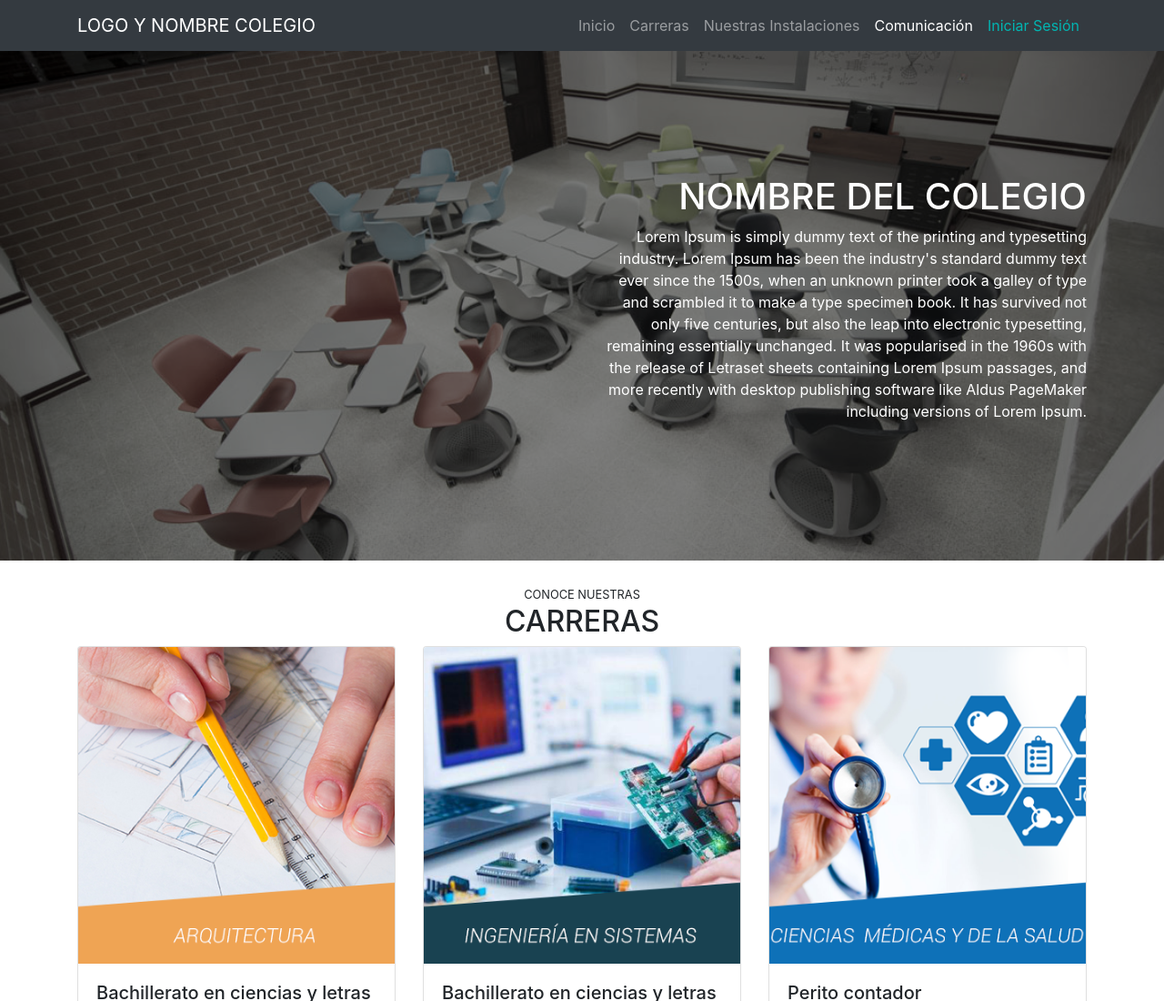
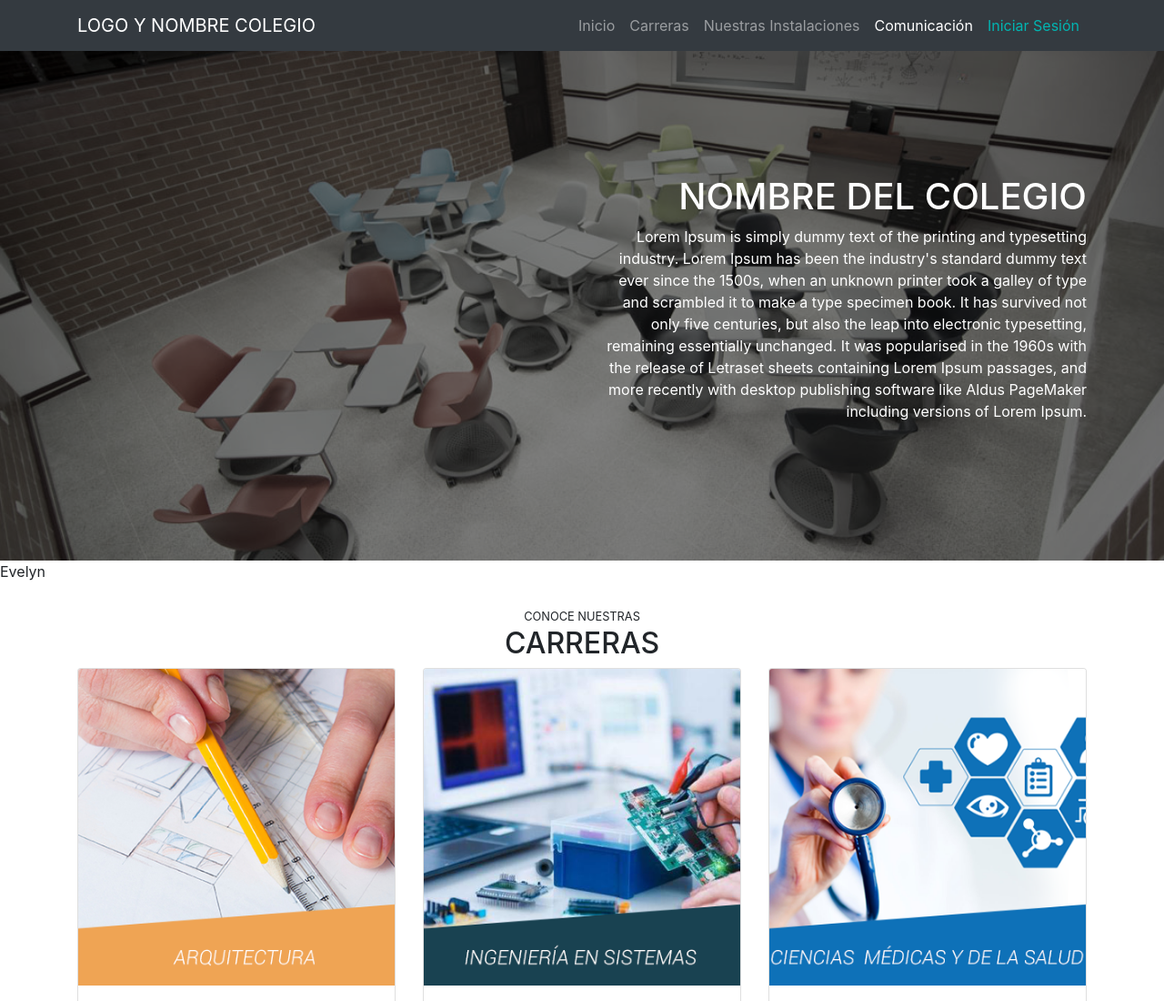
Before and after one commit to allanletona9/ProyectoColegio, a plain HTML site: page Colegio/index.html in a window 1280 px wide. Shown: the top 1100 px of the page at 91% size. Drawn offline with nearby package versions, Linux system fonts and the light colour scheme; a script that the page names is missing.

Commit message:
Cambio de Evelyn

```diff
--- a/Colegio/index.html
+++ b/Colegio/index.html
@@ -81,6 +81,7 @@
     <!-- /Main -->
 
     <!-- Careers -->
+    <div>Evelyn</div>
     <section id="speakers" class="mt-4">
       <div class="container">
         <div class="row">
```
